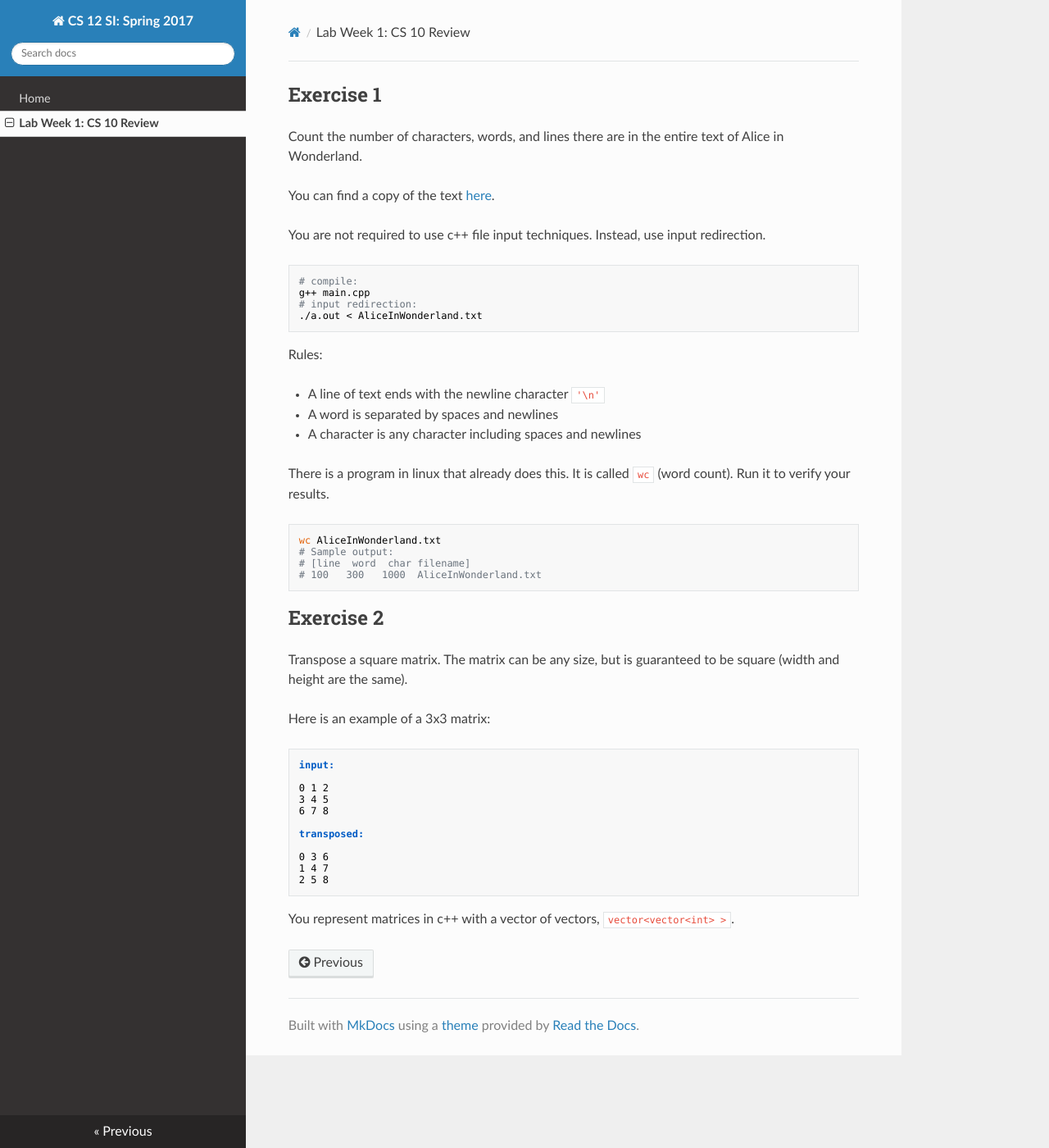
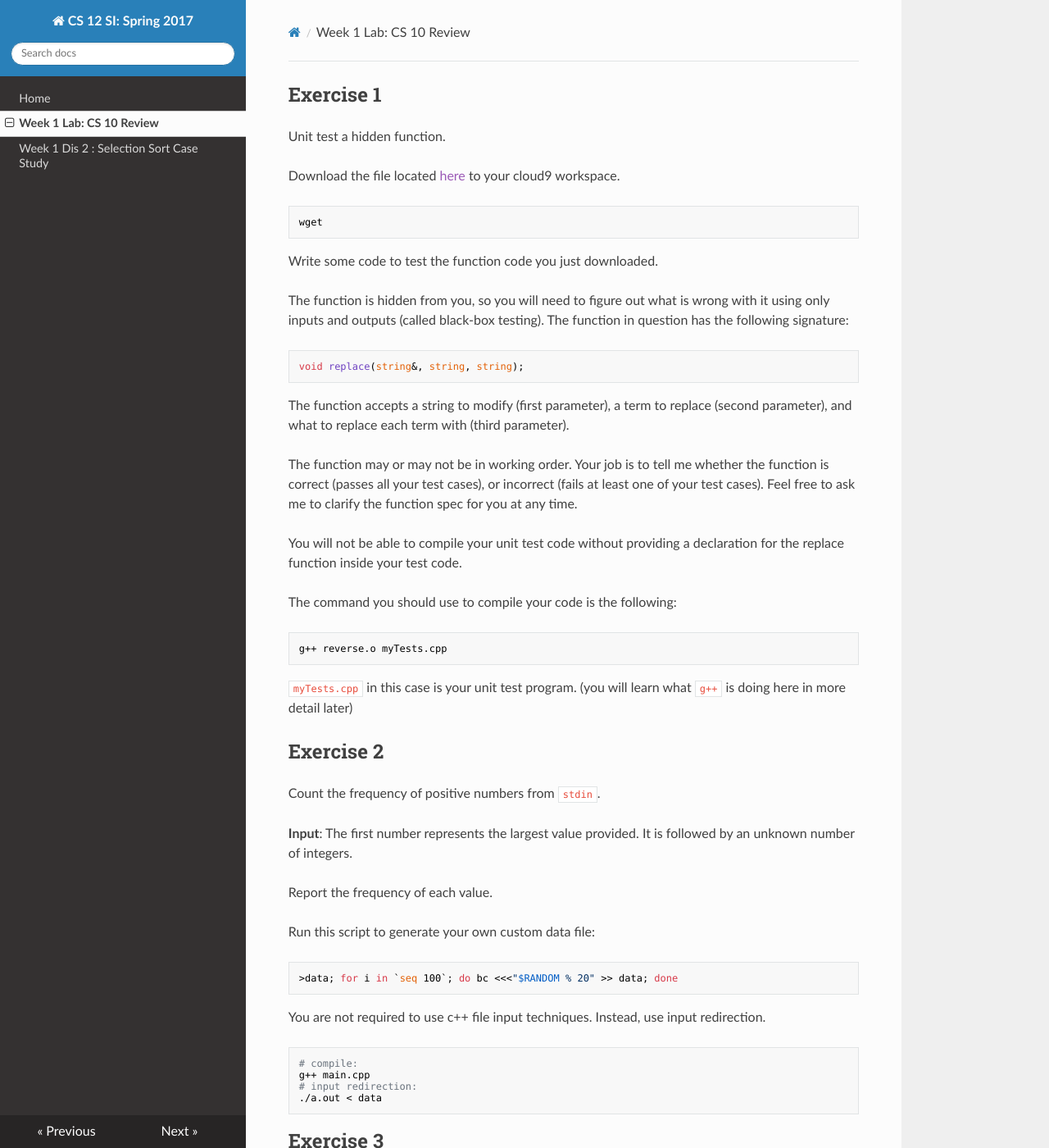
Before and after one commit to cs-si-ucr/cs12, an MkDocs documentation site: the page built from docs/lab01.md, in a window 1280 px wide and 1400 px high. Shown: the whole window at 82% size. Built offline with MkDocs 1.6.1, drawn with Linux system fonts in a browser that asks for light colours; nearby versions of some CDN libraries; old or Windows-style settings are respelled for this version of MkDocs; some of the changed text lies outside the part shown.

Commit message:
week1 materials

````diff
--- a/docs/lab01.md
+++ b/docs/lab01.md
@@ -1,9 +1,57 @@
 Exercise 1
 ---
 
-Count the number of characters, words, and lines there are in the entire text of Alice in Wonderland.
+Unit test a hidden function.
 
-You can find a copy of the text [here](https://raw.githubusercontent.com/cs-si-ucr/cs12/master/etc/AliceInWonderland.txt).
+Download the file located [here]() to your cloud9 workspace.
+
+```
+wget
+```
+
+Write some code to test the function code you just downloaded.
+
+The function is hidden from you, so you will need to figure out what is wrong with it using only inputs and outputs (called black-box testing).
+The function in question has the following signature:
+
+```c++
+void replace(string&, string, string);
+```
+
+The function accepts a string to modify (first parameter), a term to replace (second parameter), and what to replace each term with (third parameter).
+
+The function may or may not be in working order.
+Your job is to tell me whether the function is correct (passes all your test cases), or incorrect (fails at least one of your test cases).
+Feel free to ask me to clarify the function spec for you at any time.
+
+You will not be able to compile your unit test code without providing a declaration for the replace function inside your test code.
+
+The command you should use to compile your code is the following:
+
+```c++
+g++ reverse.o myTests.cpp
+```
+
+`myTests.cpp` in this case is your unit test program.
+(you will learn what `g++` is doing here in more detail later)
+
+
+Exercise 2
+---
+
+Count the frequency of positive numbers from `stdin`.
+
+**Input**:
+The first number represents the largest value provided.
+It is followed by an unknown number of integers.
+
+Report the frequency of each value.
+
+Run this script to generate your own custom data file:
+
+```bash
+>data; for i in `seq 100`; do bc <<<"$RANDOM % 20" >> data; done
+```
 
 You are not required to use c++ file input techniques.
 Instead, use input redirection.
@@ -12,26 +60,17 @@ Instead, use input redirection.
 # compile:
 g++ main.cpp
 # input redirection:
-./a.out < AliceInWonderland.txt
-```
-Rules:
-
-* A line of text ends with the newline character `'\n'`
-* A word is separated by spaces and newlines
-* A character is any character including spaces and newlines
-
-There is a program in linux that already does this.
-It is called `wc` (word count).
-Run it to verify your results.
-
-```bash
-wc AliceInWonderland.txt
-# Sample output:
-# [line  word  char filename]
-# 100   300   1000  AliceInWonderland.txt
+./a.out < data
 ```
 
-Exercise 2
+
+Exercise 3
+---
+
+Write counting sort (see SI Leader for explanation).
+
+
+Exercise 4
 ---
 
 Transpose a square matrix.
@@ -54,3 +93,23 @@ transposed:
 ```
 
 You represent matrices in c++ with a vector of vectors, `vector<vector<int> >`.
+
+Here is a function you can paste at the beginning of your program (after `using namespace std;`) that will allow you to print vectors using cout:
+
+```c++
+template <typename T>
+ostream& operator<<(ostream& o, const vector<T>& v) {
+    cout << '{';
+    if (v.size() > 0) {
+        for (unsigned i = 0; i < v.size() - 1; ++i) {
+            o << v.at(i) << ", ";
+        }
+        o << v.at(v.size() - 1);
+    }
+    o << '}';
+    return o;
+}
+```
+
+**Hint**:
+You do not need to transpose this matrix in-place.
--- a/mkdocs.yml
+++ b/mkdocs.yml
@@ -1,7 +1,8 @@
 site_name: "CS 12 SI: Spring 2017"
 pages:
     - [index.md, "Home"]
-    - [lab01.md, "Lab Week 1: CS 10 Review"]
+    - [lab01.md, "Week 1 Lab: CS 10 Review"]
+    - [dis01_2.md, "Week 1 Dis 2 : Selection Sort Case Study"]
     #- [lab02.md, "Lab Week 2"]
     #- [lab_week_03.md, "Lab Week 3"]
     #- [lab_week_04.md, "Lab Week 4"]
````
Also changed, not shown: docs/dis01_2.md (added, +93 -0 lines).
